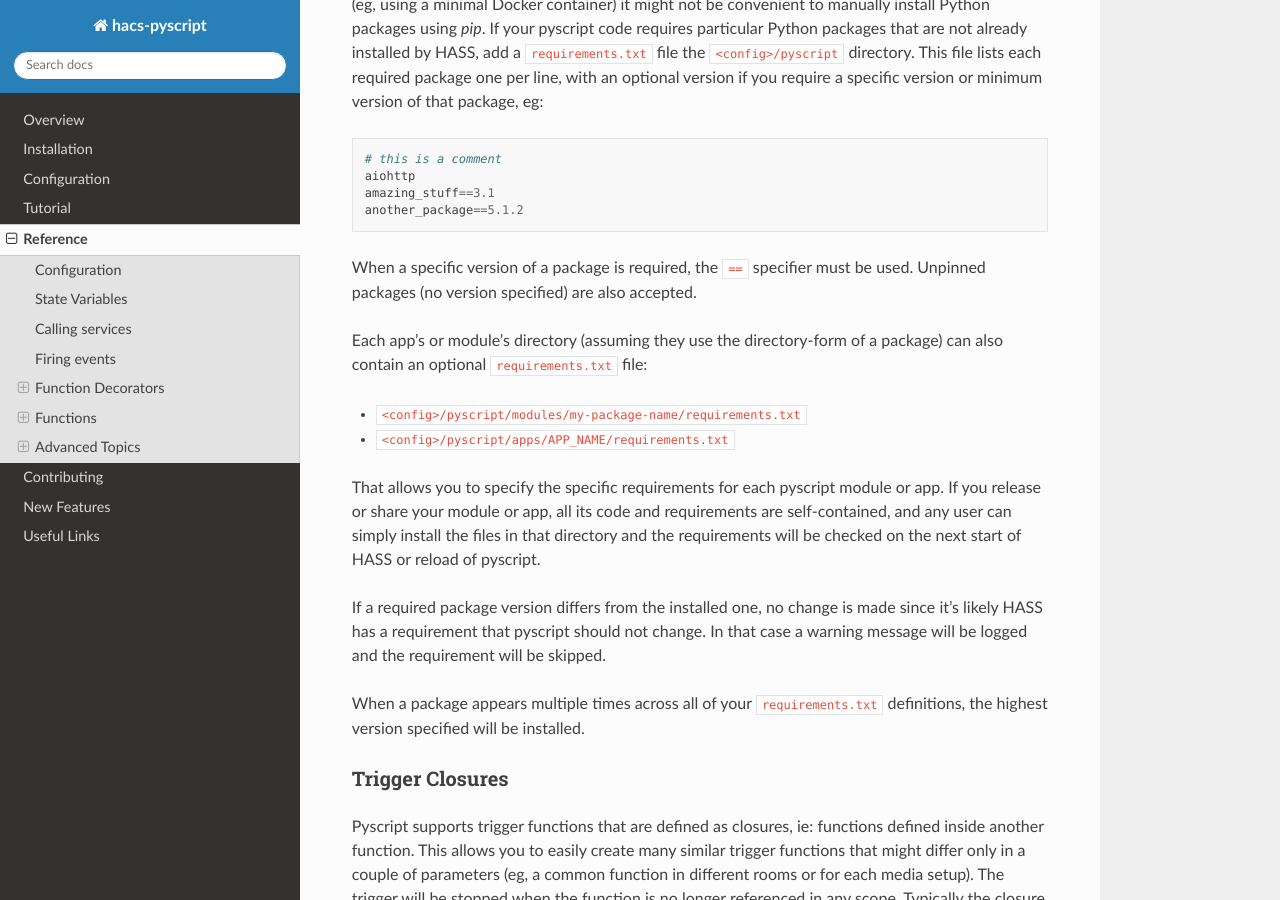
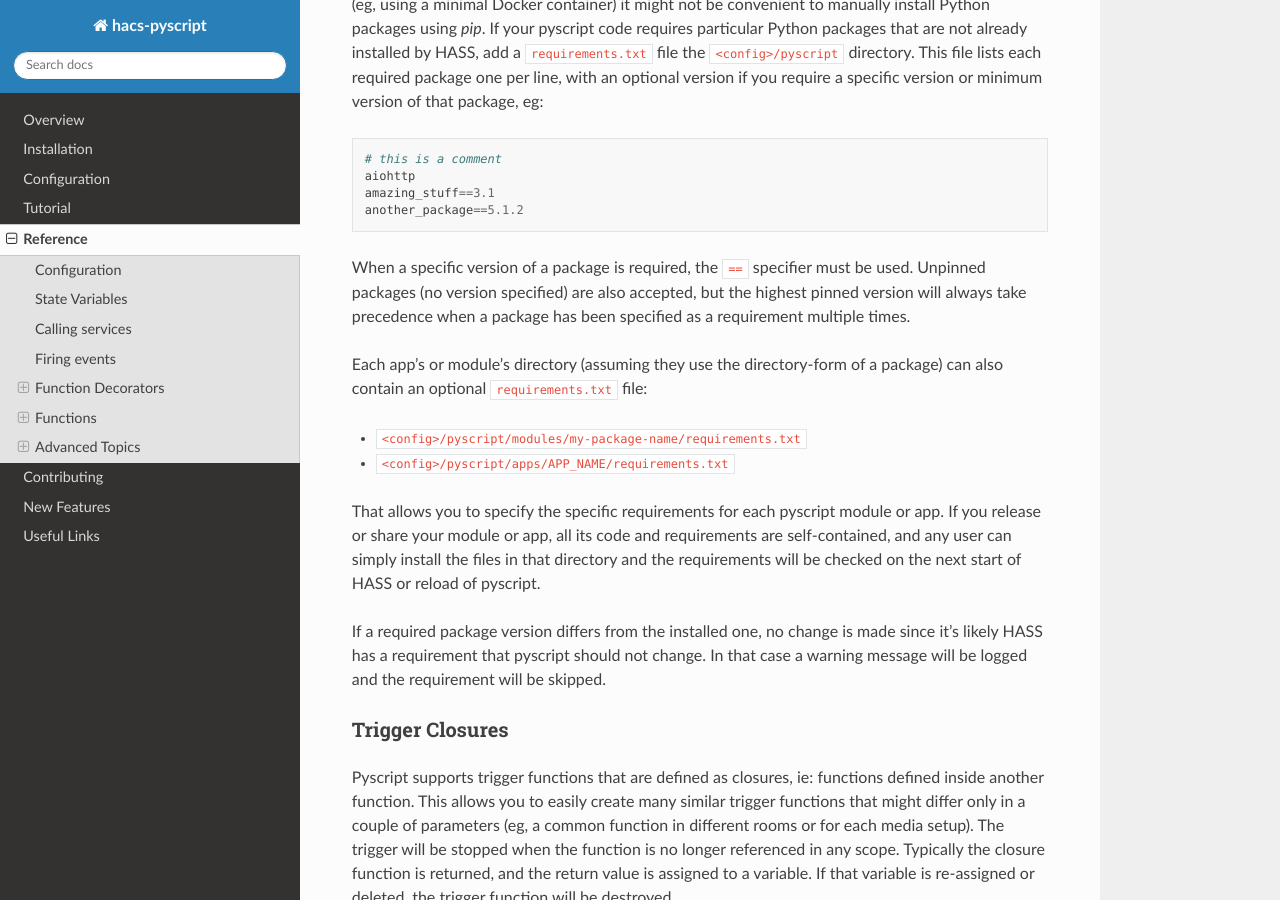
Before and after one commit to custom-components/pyscript, a Sphinx documentation site: the page built from docs/reference.rst, in a window 1280 px wide and 900 px high, scrolled down 23845 px. Built offline with Sphinx 7.4.7 and the Read the Docs theme 2.0.0, drawn with Linux system fonts in a browser that asks for light colours.

Commit message:
improve docs

```diff
--- a/docs/reference.rst
+++ b/docs/reference.rst
@@ -1094,7 +1094,8 @@ version of that package, eg:
    another_package==5.1.2
 
 When a specific version of a package is required, the ``==`` specifier must be used. Unpinned packages
-(no version specified) are also accepted.
+(no version specified) are also accepted, but the highest pinned version will always take precedence
+when a package has been specified as a requirement multiple times.
 
 Each app's or module's directory (assuming they use the directory-form of a package) can also
 contain an optional ``requirements.txt`` file:
@@ -1110,9 +1111,6 @@ start of HASS or reload of pyscript.
 If a required package version differs from the installed one, no change is made since it's likely
 HASS has a requirement that pyscript should not change. In that case a warning message will be
 logged and the requirement will be skipped.
-
-When a package appears multiple times across all of your ``requirements.txt`` definitions, the
-highest version specified will be installed.
 
 Trigger Closures
 ^^^^^^^^^^^^^^^^
```
